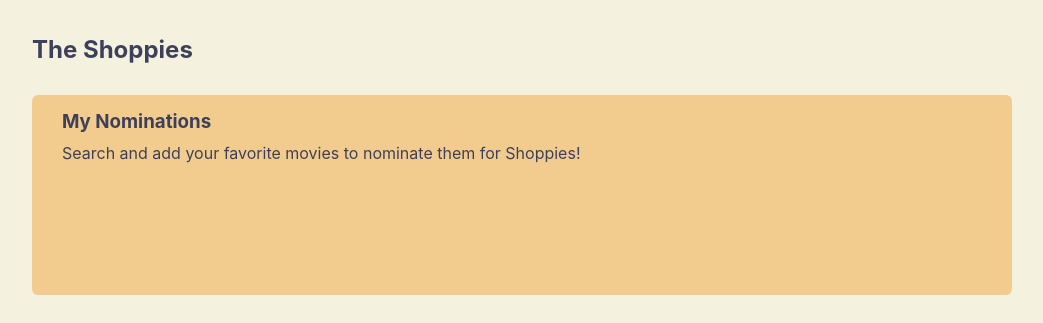
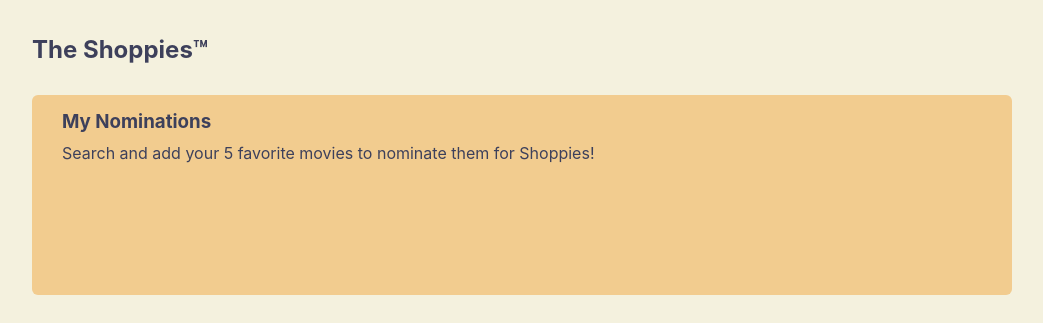
Before and after one commit to eggiroux/shoppies, a React (Create React App) app: page / in a window 1280 px wide. Shown: the top 323 px of the page, without its empty margins (118-1161 px from the left). Built offline with nearby package versions, Linux system fonts and the light colour scheme.

Commit message:
nomination counter, less login + cleanup document title and better explanations

```diff
--- a/public/index.html
+++ b/public/index.html
@@ -24,7 +24,7 @@
       work correctly both with client-side routing and a non-root public URL.
       Learn how to configure a non-root public URL by running `npm run build`.
     -->
-    <title>React App</title>
+    <title>The Shoppies™</title>
   </head>
   <body>
     <noscript>You need to enable JavaScript to run this app.</noscript>
--- a/src/components/Alerts.js
+++ b/src/components/Alerts.js
@@ -27,14 +27,14 @@ const Alerts = () => {
   const [showSubmitAlert, setShowSubmitAlert] = React.useState(false);
 
   React.useEffect(() => {
-    console.log("listComplete changed");
+    //console.log("listComplete changed");
     if (listComplete) {
       setShowCompleteAlert(true);
     }
   }, [listComplete]);
 
   React.useEffect(() => {
-    console.log("listSubmitted changed");
+    // console.log("listSubmitted changed");
     if (listSubmitted) {
       setShowSubmitAlert(true);
     }
--- a/src/components/Header.js
+++ b/src/components/Header.js
@@ -5,7 +5,7 @@ import { COLORS } from "../constants";
 const Header = () => {
   return (
     <Wrapper>
-      <h2>The Shoppies</h2>
+      <h2>The Shoppies™</h2>
     </Wrapper>
   );
 };
--- /dev/null
+++ b/src/components/Nominations/Counter.js
@@ -0,0 +1,23 @@
+import React from "react";
+import { useSelector } from "react-redux";
+import styled from "styled-components";
+
+import { getNominationsArray } from "../../reducers";
+
+const Counter = () => {
+  const nominationsArray = useSelector(getNominationsArray);
+  return (
+    <Wrapper>
+      {nominationsArray.length !== 0 && `${nominationsArray.length} / 5`}
+    </Wrapper>
+  );
+};
+
+const Wrapper = styled.div`
+  position: absolute;
+  bottom: 10px;
+  right: 15px;
+  opacity: 0.8;
+`;
+
+export default Counter;
--- a/src/components/Nominations.js
+++ b/src/components/Nominations/index.js
@@ -1,14 +1,15 @@
 import React from "react";
 import styled from "styled-components";
-import { COLORS } from "../constants";
+import { COLORS } from "../../constants";
 
 import { useSelector, useDispatch } from "react-redux";
 
-import { removeMovieFromNominations, submitList } from "../actions";
-import { getNominationsArray } from "../reducers";
+import { removeMovieFromNominations, submitList } from "../../actions";
+import { getNominationsArray } from "../../reducers";
 
-import MovieListItem from "./MovieListItem";
-import UnstyledButton from "./UnstyledButton";
+import MovieListItem from "../MovieListItem";
+import UnstyledButton from "../UnstyledButton";
+import Counter from "./Counter";
 
 const Nominations = () => {
   const dispatch = useDispatch();
@@ -27,7 +28,7 @@ const Nominations = () => {
       <h3>My Nominations</h3>
       {nominationsArray.length === 0 && (
         <Text>
-          Search and add your favorite movies to nominate them for Shoppies!
+          Search and add your 5 favorite movies to nominate them for Shoppies!
         </Text>
       )}
       <ul>
@@ -59,6 +60,7 @@ const Nominations = () => {
           Submit Nominations
         </Submit>
       )}
+      <Counter />
     </Wrapper>
   );
 };
@@ -75,6 +77,7 @@ const Wrapper = styled.div`
   background-color: ${COLORS.contour};
   border-radius: 6px;
   width: 100%;
+  position: relative;
 
   & ul {
     display: flex;
--- a/src/components/SearchBar/index.js
+++ b/src/components/SearchBar/index.js
@@ -99,5 +99,3 @@ const TextInput = styled.input`
 `;
 
 export default SearchBar;
-
-// max 450px
```
